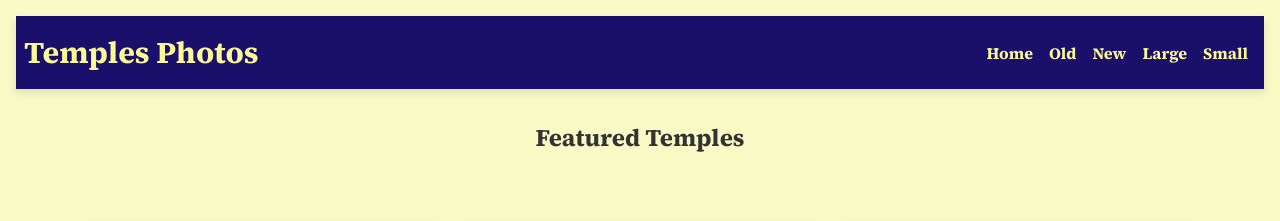
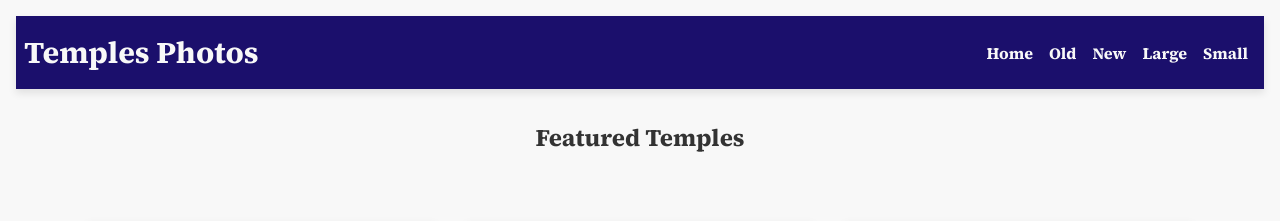
Before and after one commit to Mileski-Lucas/wdd131, a plain HTML site: page temples.html in a window 1280 px wide. Shown: the top 221 px of the page. Drawn offline with Linux system fonts and the light colour scheme.

Commit message:
css update

```diff
--- a/styles/temples-large.css
+++ b/styles/temples-large.css
@@ -9,7 +9,7 @@ header {
 
 header h1 {
     font-size: 1.9rem;
-    color: #fbf996;
+    color: #f8f8f8;
 }
 
 /* Display navigation in a row for larger screens */
--- a/styles/temples.css
+++ b/styles/temples.css
@@ -7,7 +7,7 @@
 
 body {
     font-family: "Source Serif 4", serif;
-    background-color: #f8f9c5;
+    background-color: #f8f8f8;
     color: #333;
     padding: 1rem;
     margin: 0;
@@ -25,7 +25,7 @@ header {
 
 header h1 {
     font-size: 1.9rem;
-    color: #fbf996;
+    color: #f8f8f8;
 }
 
 nav ul {
@@ -43,7 +43,7 @@ nav ul li a {
     text-decoration: none;
     font-weight: bold;
     font-size: 1.25rem;
-    color: #fbf996;
+    color: #f8f8f8;
     padding: 0.5rem 1rem;
     transition: color 0.3s ease, background-color 0.3s ease;
 }
@@ -107,7 +107,7 @@ footer p {
     text-decoration: none;
     padding: 0.5rem 0.75rem;
     background-color: #1b0f6c;
-    color: #fbf996;
+    color: #ddd;
     cursor: pointer;
     border-radius: 5px;
 }
```
